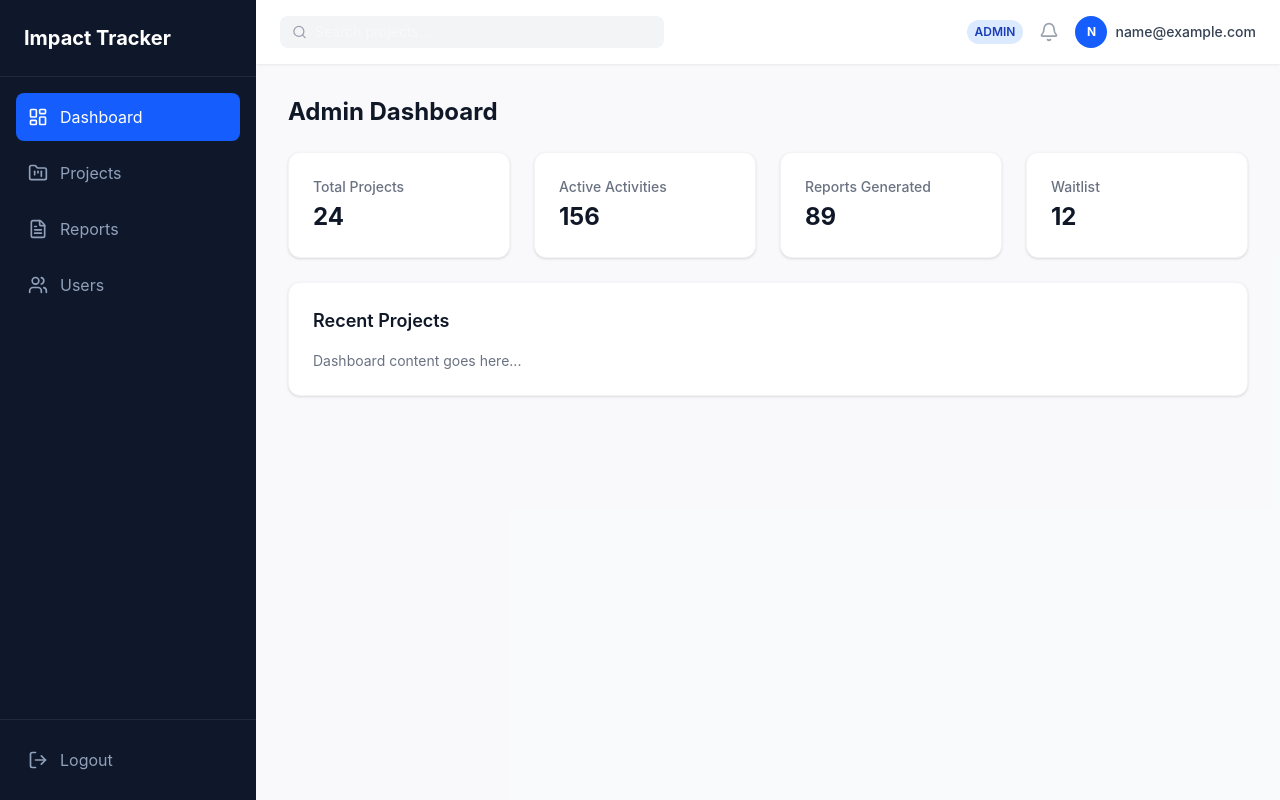
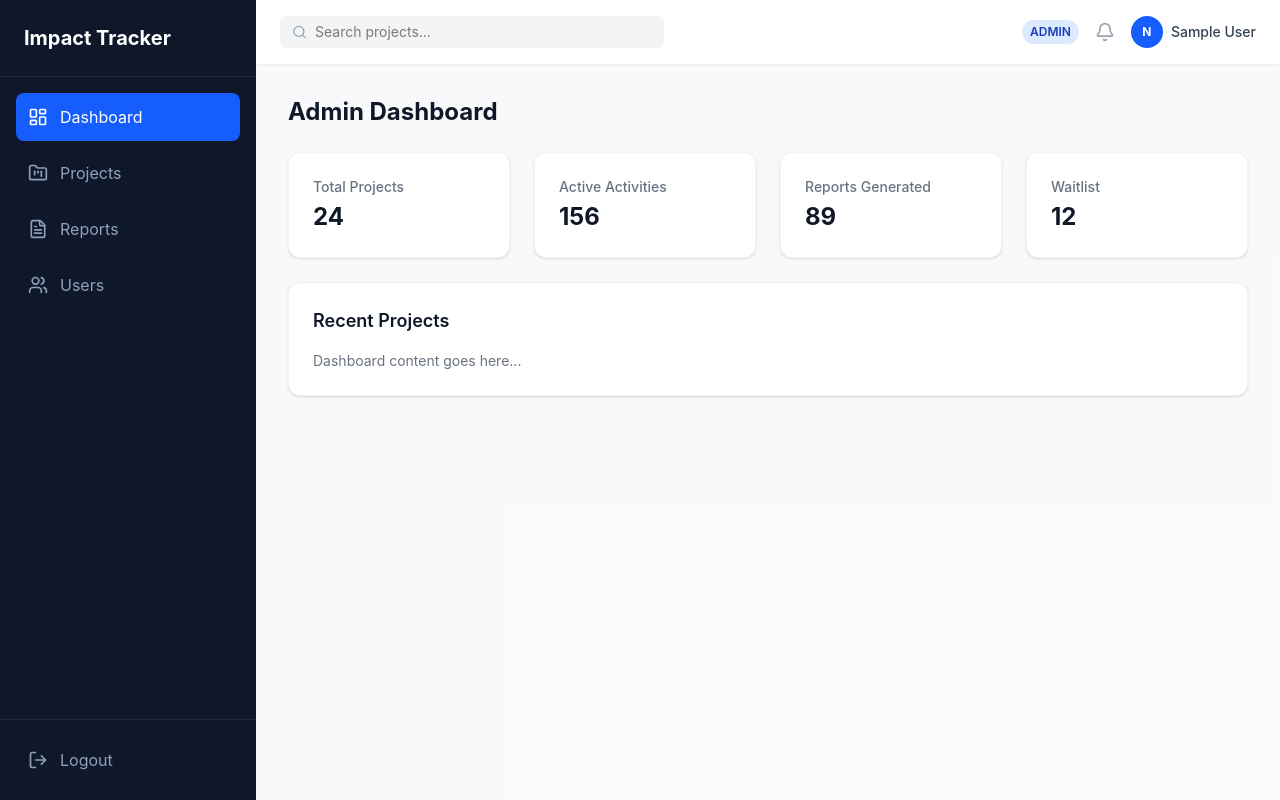
Before and after one commit to thelastgoth128/Community-Impact-Tracker-Frontend, a React app: page /dashboard in a window 1280 px wide. Built offline with nearby package versions, Linux system fonts and the light colour scheme; no server answers; sample sign-in values are in the browser's storage; the HTML template or start-up script is replaced by a standard one.

Commit message:
fix: update correct attribute

```diff
--- a/src/components/layout/Topbar.jsx
+++ b/src/components/layout/Topbar.jsx
@@ -5,9 +5,10 @@ import { Search, Bell, User } from 'lucide-react';
 const Topbar = () => {
     const { user, role } = useSelector((state) => state.auth);
 
+
     return (
         <header className="h-16 bg-white shadow-sm flex items-center justify-between px-6">
-            <div className="flex items-center bg-gray-100 rounded-lg px-3 py-1.5 w-96">
+            <div className="flex items-center text-black bg-gray-100 rounded-lg px-3 py-1.5 w-96">
                 <Search className="w-4 h-4 text-gray-400" />
                 <input
                     type="text"
@@ -26,7 +27,7 @@ const Topbar = () => {
                     <div className="w-8 h-8 bg-blue-600 rounded-full flex items-center justify-center text-white text-xs font-bold">
                         {user?.email?.charAt(0).toUpperCase() || 'U'}
                     </div>
-                    <span className="text-sm font-medium text-gray-700">{user?.email}</span>
+                    <span className="text-sm font-medium text-gray-700">{user?.name}</span>
                 </div>
             </div>
         </header>
```
